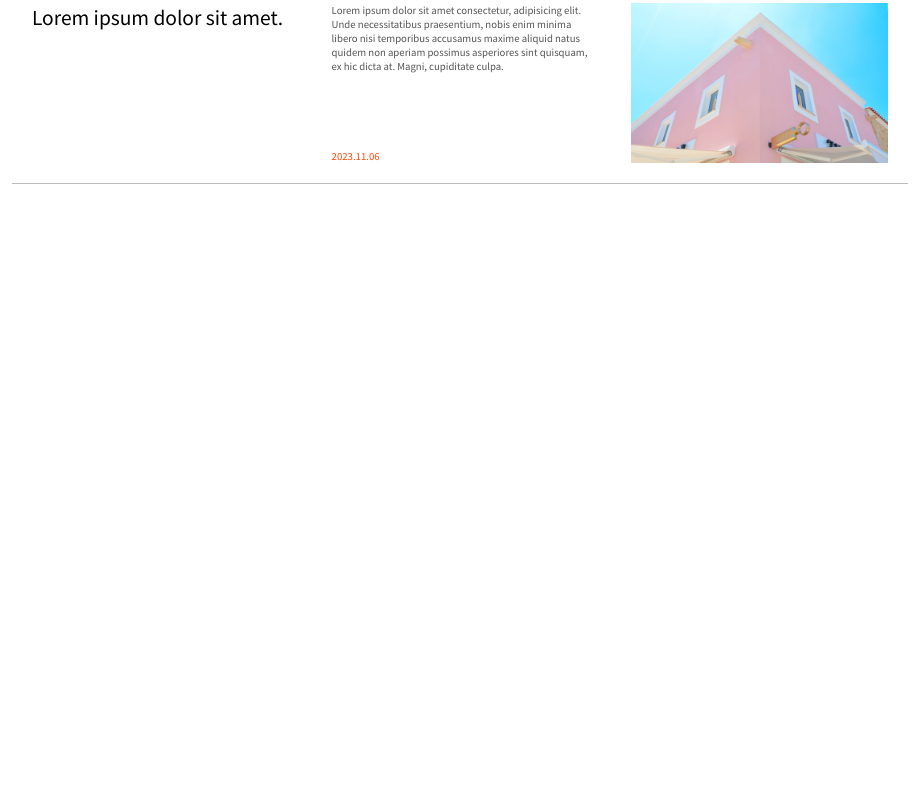
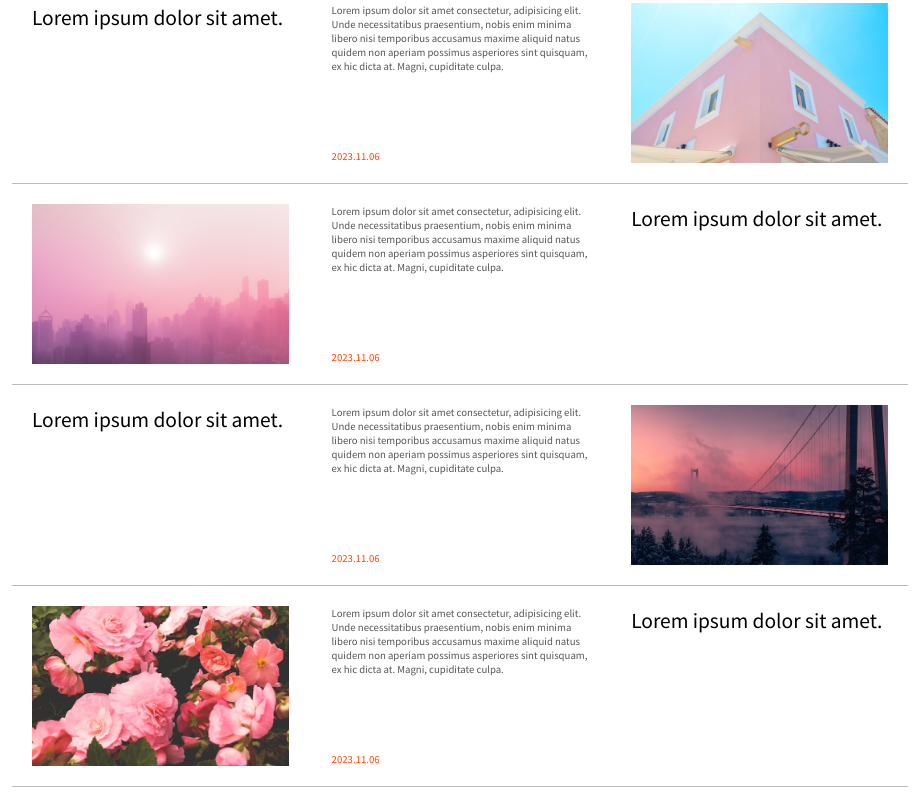
Before and after one commit to zeeeunee/Youtube, a plain HTML site: page index.html in a window 1280 px wide. Shown: the part 519-1324 px from the top of the page, without its empty margins (180-1099 px from the left). Before the commit the page ends 800 px from the top, so only its background shows below. Drawn offline with Linux system fonts and the light colour scheme.

Commit message:
article 3개 추가, 핑크이미지3개 추가

```diff
--- a/index.html
+++ b/index.html
@@ -48,6 +48,43 @@
           <img src="img/pink3.jpg" alt="image3">
         </div>
       </article>
+      <article class="box">
+        <h2>Lorem ipsum dolor sit amet.</h2>
+        <div>
+          <p>Lorem ipsum dolor sit amet consectetur, adipisicing elit. Unde necessitatibus praesentium, nobis enim
+            minima libero nisi temporibus accusamus maxime aliquid natus quidem non aperiam possimus asperiores sint
+            quisquam, ex hic dicta at. Magni, cupiditate culpa.</p>
+          <span>2023.11.06</span>
+        </div>
+        <div class="pic">
+          <img src="img/pink4.jpg" alt="image3">
+        </div>
+      </article>
+      <article class="box">
+        <h2>Lorem ipsum dolor sit amet.</h2>
+        <div>
+          <p>Lorem ipsum dolor sit amet consectetur, adipisicing elit. Unde necessitatibus praesentium, nobis enim
+            minima libero nisi temporibus accusamus maxime aliquid natus quidem non aperiam possimus asperiores sint
+            quisquam, ex hic dicta at. Magni, cupiditate culpa.</p>
+          <span>2023.11.06</span>
+        </div>
+        <div class="pic">
+          <img src="img/pink5.jpg" alt="image3">
+        </div>
+      </article>
+      <article class="box">
+        <h2>Lorem ipsum dolor sit amet.</h2>
+        <div>
+          <p>Lorem ipsum dolor sit amet consectetur, adipisicing elit. Unde necessitatibus praesentium, nobis enim
+            minima libero nisi temporibus accusamus maxime aliquid natus quidem non aperiam possimus asperiores sint
+            quisquam, ex hic dicta at. Magni, cupiditate culpa.</p>
+          <span>2023.11.06</span>
+        </div>
+        <div class="pic">
+          <img src="img/pink6.jpg" alt="image3">
+        </div>
+      </article>
+
     </section>
   </main>
 </body>
```
Also changed, not shown: img/pink4.jpg (added), img/pink5.jpg (added), img/pink6.jpg (added).
